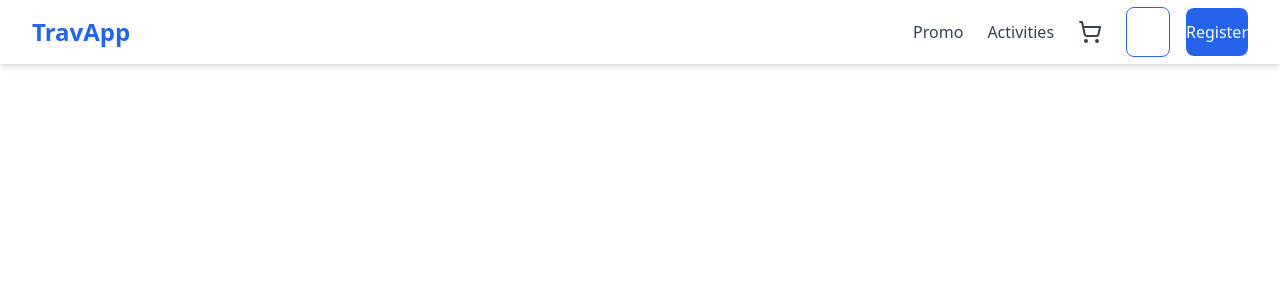
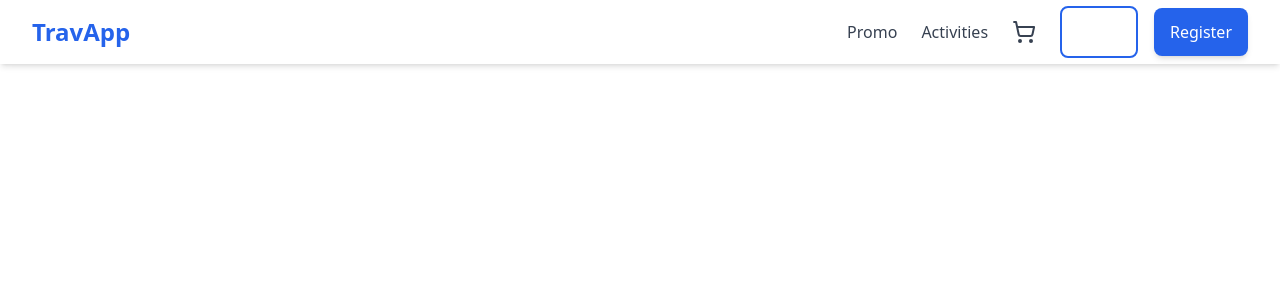
Before and after one commit to ilhardika/travel-web-app, a React (Vite) app: page / in a window 1280 px wide. Shown: the top 300 px of the page. Built offline with nearby package versions, Linux system fonts and the light colour scheme.

Commit message:
change button login register on navbar

```diff
--- a/src/components/layout/Navbar.jsx
+++ b/src/components/layout/Navbar.jsx
@@ -114,7 +114,8 @@ const Navbar = () => {
                   }
                   className="focus:outline-none"
                 >
-                  <UserCircle
+                  <User
+                    Circle
                     className="text-blue-600 hover:text-blue-700 transition-colors"
                     size={28}
                   />
@@ -127,10 +128,14 @@ const Navbar = () => {
             ) : (
               <div className="flex items-center space-x-4">
                 <Link to="/login">
-                  <Button variant="outline">Login</Button>
+                  <Button className="border-2 border-blue-600 text-black bg-white hover:bg-blue-600 hover:text-white px-4 rounded-lg">
+                    Login
+                  </Button>
                 </Link>
                 <Link to="/register">
-                  <Button>Register</Button>
+                  <Button className="bg-blue-600 text-white hover:bg-blue-700 transition-colors px-4 rounded-lg shadow-md hover:shadow-lg">
+                    Register
+                  </Button>
                 </Link>
               </div>
             )}
```
